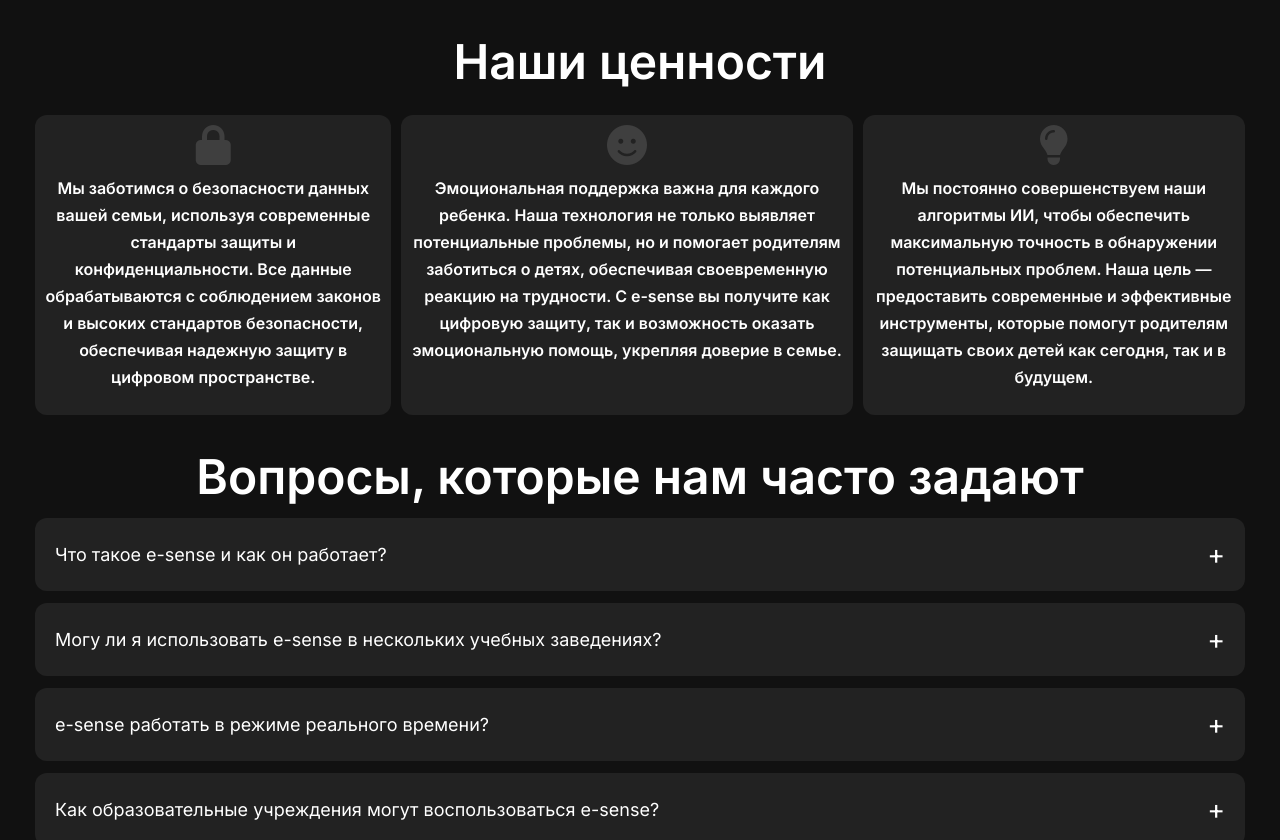
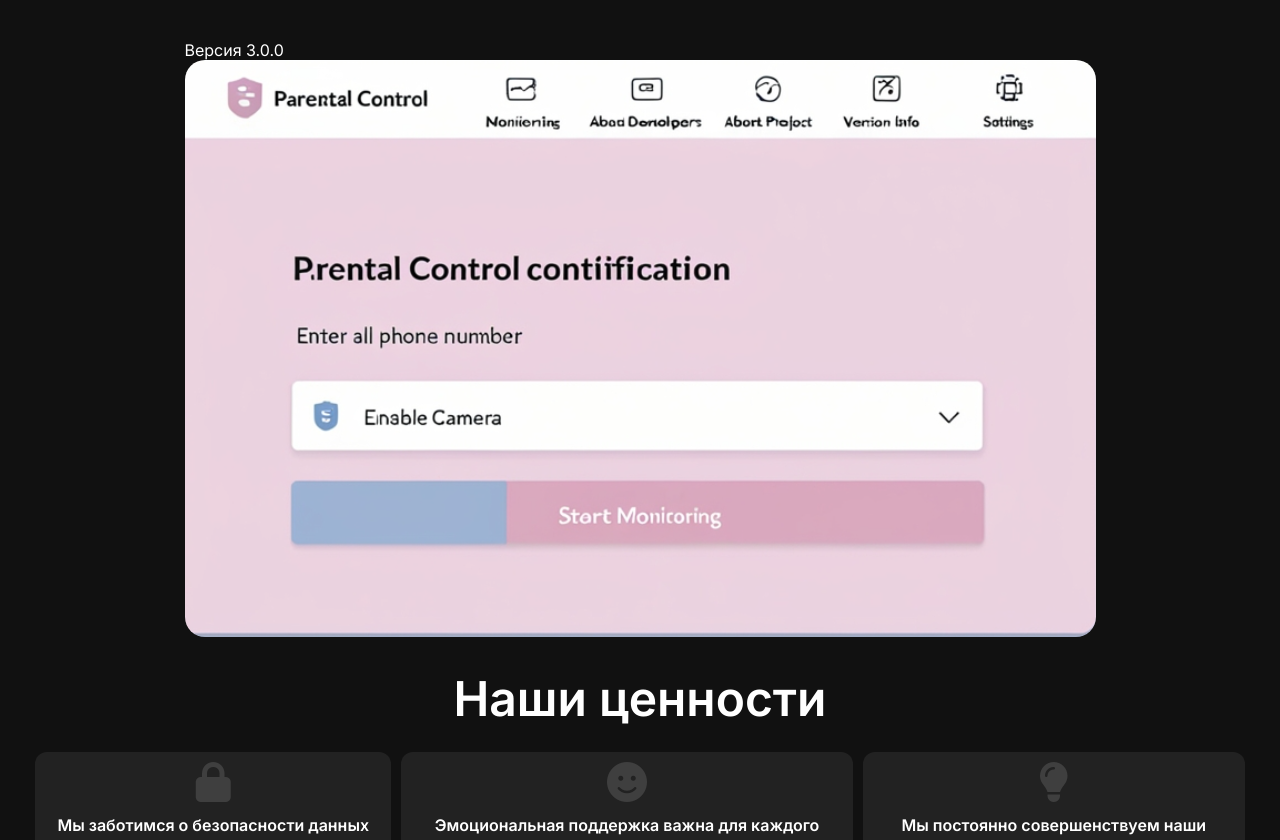
Before and after one commit to Eeoneget/hakaton, a plain HTML site: page index.html in a window 1280 px wide. Shown: the part 3260-4100 px from the top of the page. Drawn offline with Linux system fonts and the light colour scheme.

Commit message:
added third version

```diff
--- a/index.html
+++ b/index.html
@@ -35,7 +35,10 @@
                     <a href="./versions.html" class="header__navigation-link"
                         >Версии</a
                     >
-                    <a href="./all.py" class="header__navigation-btn btn" download="e-sense.py"
+                    <a
+                        href="./all.py"
+                        class="header__navigation-btn btn"
+                        download="e-sense.py"
                         >Попробовать</a
                     >
                 </nav>
@@ -45,10 +48,12 @@
         <section class="cta">
             <h1 class="cta__title">e-sense — для безопасности учеников</h1>
             <h3 class="cta__subtext">
-                e-sense поможет предотвратить агрессию и конфликты в школах, анализируя
-                эмоции и речь учащихся в режиме реального времени.
+                e-sense поможет предотвратить агрессию и конфликты в школах,
+                анализируя эмоции и речь учащихся в режиме реального времени.
             </h3>
-            <a href="./all.py" class="cta__btn btn" download="e-sense.py">Попробовать</a>
+            <a href="./all.py" class="cta__btn btn" download="e-sense.py"
+                >Попробовать</a
+            >
         </section>
 
         <main class="main">
@@ -227,6 +232,13 @@
                             <p>Версия 2.0.0</p>
                             <img src="./img/images/after.png" alt="После" />
                         </div>
+                        <div class="thrird-side">
+                            <p>Версия 3.0.0</p>
+                            <img
+                                src="./img/images/vesion-after-2.png"
+                                alt="После"
+                            />
+                        </div>
                     </div>
                 </div>
             </section>
```
